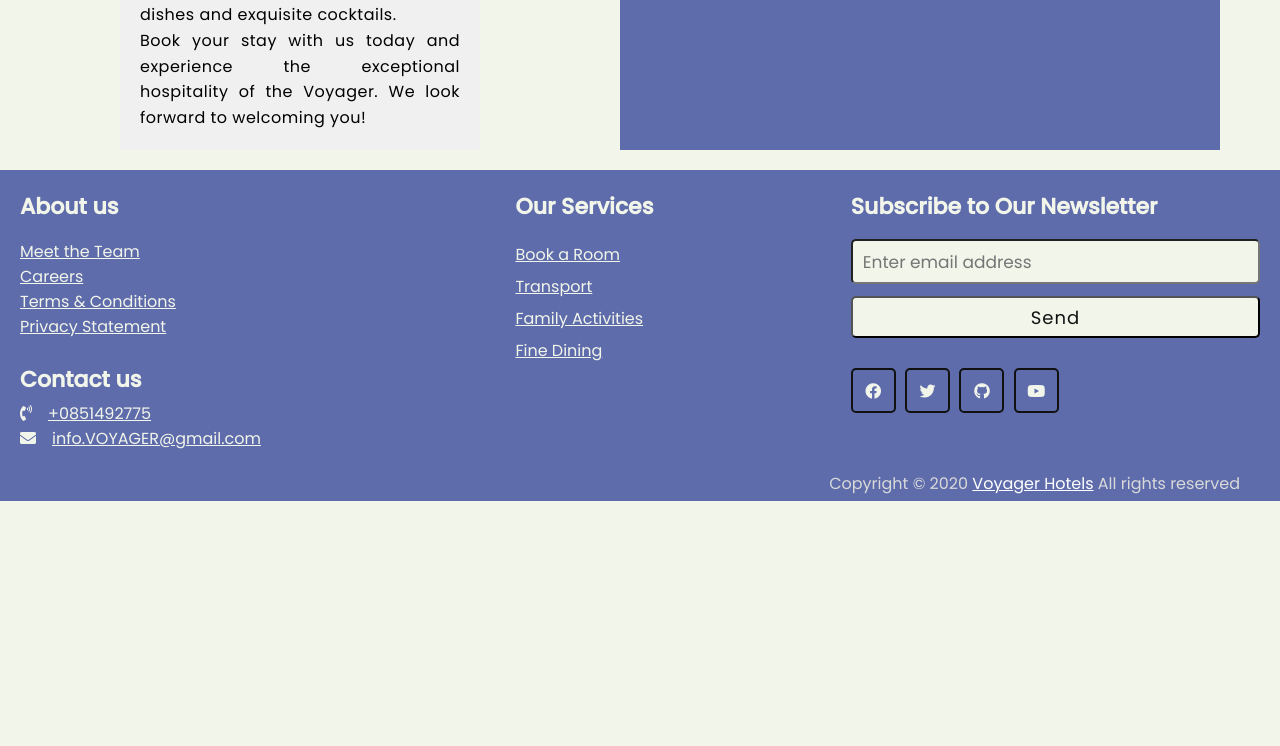
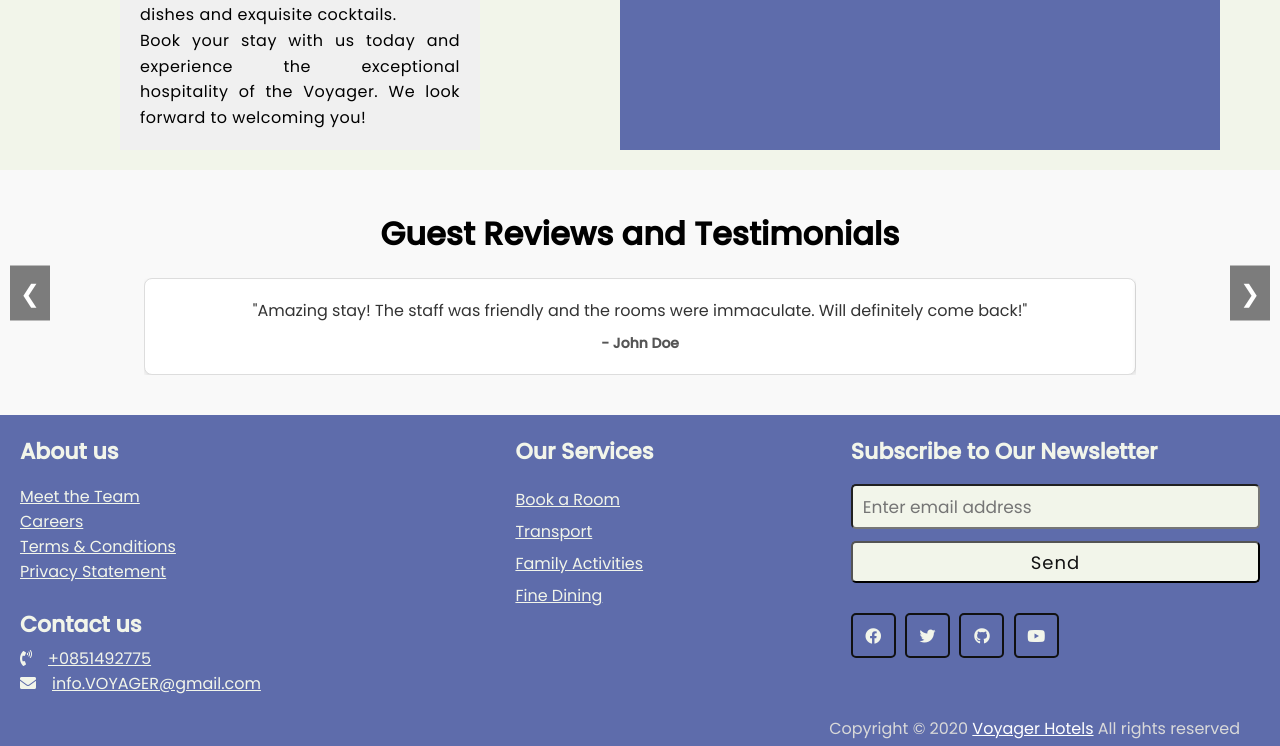
Before and after one commit to Raonaid-Moore/Voyager, a Flask app: page / in a window 1280 px wide. Shown: the part 1339-2085 px from the top of the page. Before the commit the page ends 1840 px from the top, so only its background shows below. Run offline with Flask 3, Linux system fonts and the light colour scheme.

Commit message:
just fixed a problem with my image on the home page added an image carousel at the bottom of the home page
Changed the bg of the homepage and also fixed the positioning of the carousel
and also linked the read more button

css on the carousel and added some text

changed the colour of the text

changed accommodation navbar

changed contact navbar

changed accomodation navbar

changed home navbar
 changed accommodation navbar

 cillian's font

```diff
--- a/requirements.txt
+++ b/requirements.txt
@@ -1,4 +1,3 @@
-
 Flask==2.3.3
 requests==2.31.0
 debugpy
--- a/static/css/home.css
+++ b/static/css/home.css
@@ -479,3 +479,72 @@ footer a:hover{
 .wrapper .youtube:hover .tooltip:before{
   background: #DE463B;
 }
+
+/*REVIEWS*/
+#reviews {
+    background-color: #f9f9f9;
+    padding: 40px 20px;
+    text-align: center;
+    position: relative;
+}
+
+#reviews h2 {
+    font-size: 32px;
+    font-weight: bold;
+    margin-bottom: 20px;
+}
+
+.carousel-container {
+    width: 80%;
+    margin: auto;
+    overflow: hidden;
+    position: relative;
+}
+
+.carousel-slide {
+    display: flex;
+    transition: transform 0.5s ease-in-out;
+}
+
+.review {
+    min-width: 100%;
+    box-sizing: border-box;
+    background: #fff;
+    border: 1px solid #ddd;
+    border-radius: 8px;
+    padding: 20px;
+    box-shadow: 0 2px 4px rgba(0, 0, 0, 0.1);
+}
+
+.review-text {
+    font-size: 16px;
+    line-height: 1.5;
+    margin-bottom: 10px;
+    color: #333;
+}
+
+.review-author {
+    font-size: 14px;
+    font-weight: bold;
+    color: #555;
+}
+
+.carousel-control {
+    background-color: rgba(0, 0, 0, 0.5);
+    border: none;
+    color: white;
+    font-size: 24px;
+    padding: 10px;
+    position: absolute;
+    top: 50%;
+    transform: translateY(-50%);
+    cursor: pointer;
+}
+
+.prev {
+    left: 10px;
+}
+
+.next {
+    right: 10px;
+}
--- a/templates/index.html
+++ b/templates/index.html
@@ -76,6 +76,57 @@
 
 <script src="/static/js/scripts.js"></script>
 
+<section id="reviews">
+    <h2>Guest Reviews and Testimonials</h2>
+    <div class="carousel-container">
+        <div class="carousel-slide">
+            <div class="review">
+                <p class="review-text">"Amazing stay! The staff was friendly and the rooms were immaculate. Will definitely come back!"</p>
+                <p class="review-author">- John Doe</p>
+            </div>
+            <div class="review">
+                <p class="review-text">"A wonderful experience from start to finish. The dining options were fantastic and the spa was very relaxing."</p>
+                <p class="review-author">- Jane Smith</p>
+            </div>
+            <div class="review">
+                <p class="review-text">"Excellent location, close to all major attractions. The service was top-notch. Highly recommended!"</p>
+                <p class="review-author">- Alex Johnson</p>
+            </div>
+            <!-- Add more reviews as needed -->
+        </div>
+    </div>
+    <button id="prevReview" class="carousel-control prev" onclick="prevReviewSlide()">&#10094;</button>
+    <button id="nextReview" class="carousel-control next" onclick="nextReviewSlide()">&#10095;</button>
+</section>
+
+
+<script>
+    // Reviews carousel
+    let reviewIndex = 0;
+    const reviewSlides = document.querySelectorAll('#reviews .carousel-slide .review');
+    const totalReviewSlides = reviewSlides.length;
+
+    function showReviewSlide(index) {
+        const slideWidth = reviewSlides[0].clientWidth;
+        const newTransform = -index * slideWidth;
+        document.querySelector('#reviews .carousel-slide').style.transform = `translateX(${newTransform}px)`;
+    }
+
+    function nextReviewSlide() {
+        reviewIndex = (reviewIndex + 1) % totalReviewSlides;
+        showReviewSlide(reviewIndex);
+    }
+
+    function prevReviewSlide() {
+        reviewIndex = (reviewIndex - 1 + totalReviewSlides) % totalReviewSlides;
+        showReviewSlide(reviewIndex);
+    }
+
+    // Initial display for reviews carousel
+    showReviewSlide(reviewIndex);
+</script>
+
+
 <footer>
    <div class="content">
      <div class="left box">
@@ -124,5 +175,7 @@
 
 
 
+
+
 </body>
 </html>
```
Also changed, not shown: static/css/contact.css (+69 -0 lines).
